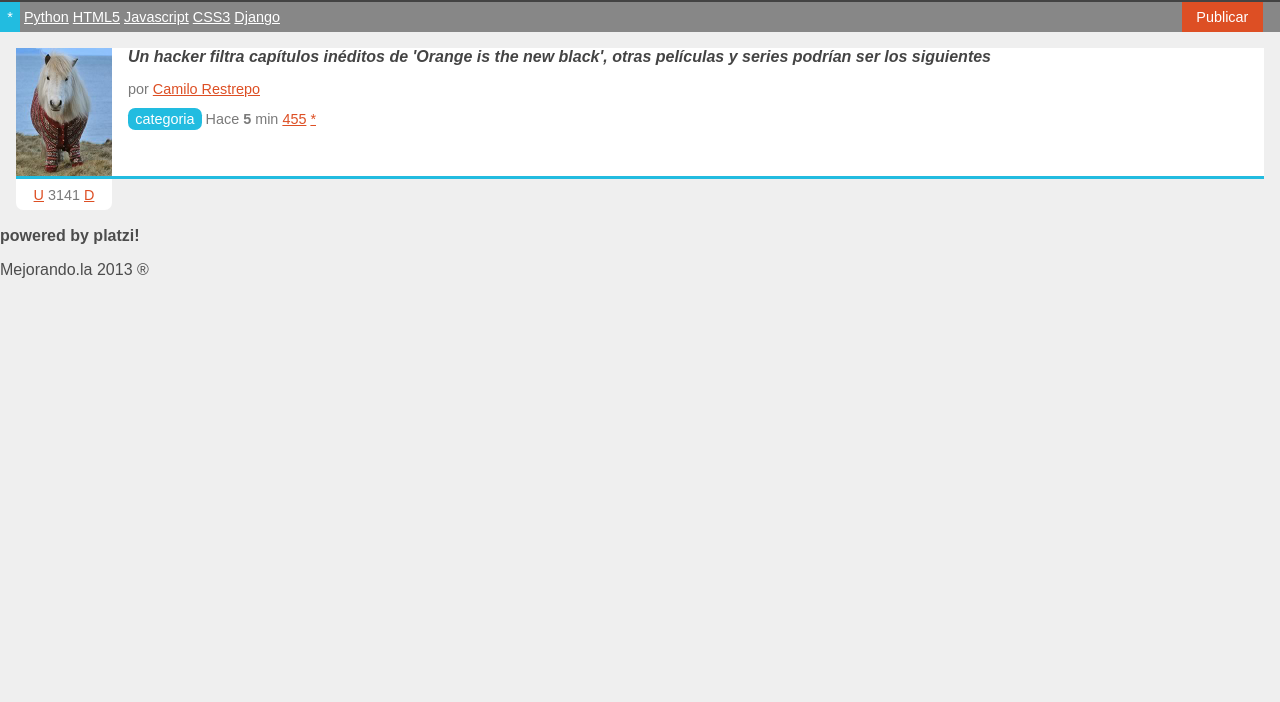
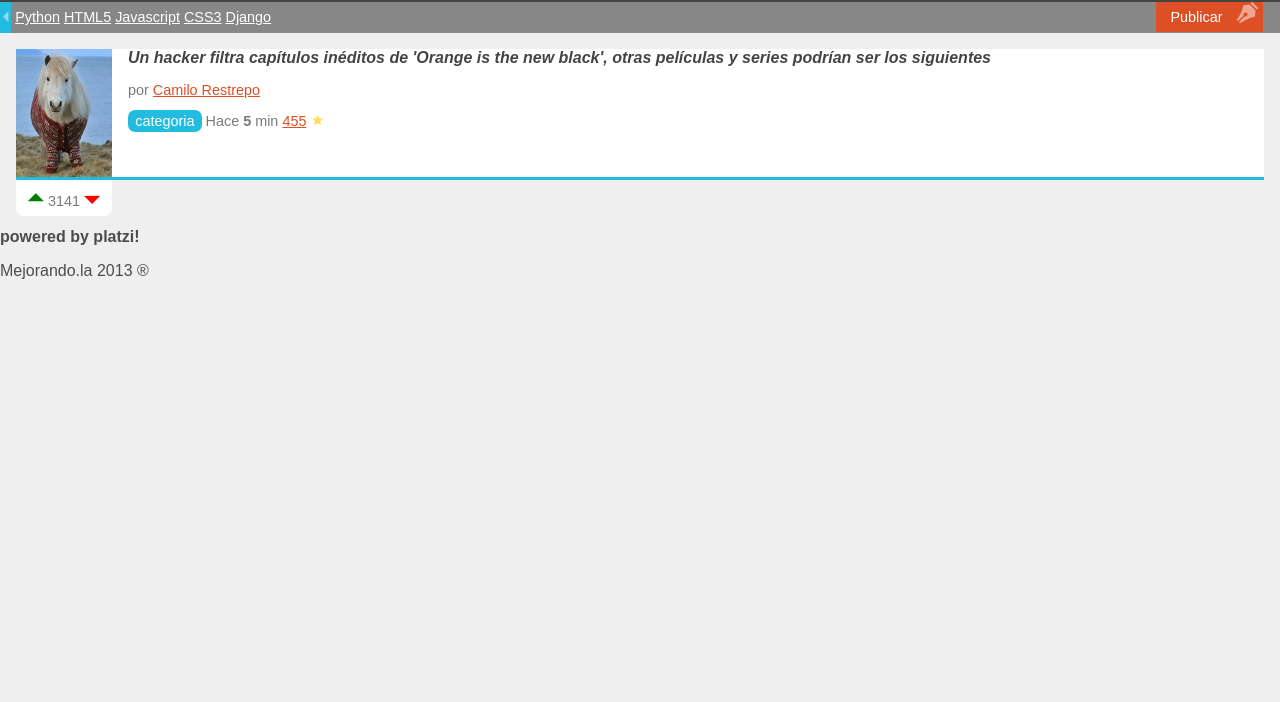
Before and after one commit to R4D4M4NTHYS24/puls3, a plain HTML site: page index.html in a window 1280 px wide. Shown: the part 98-800 px from the top of the page. Drawn offline with Linux system fonts and the light colour scheme.

Commit message:
iconos de tipografia y arreglos multiples de diseño

```diff
--- a/estilos.css
+++ b/estilos.css
@@ -1,3 +1,13 @@
+@font-face {
+  font-family: 'icomoon';
+  src:  url('fonts/icomoon.eot?4f8sjc');
+  src:  url('fonts/icomoon.eot?4f8sjc#iefix') format('embedded-opentype'),
+    url('fonts/icomoon.ttf?4f8sjc') format('truetype'),
+    url('fonts/icomoon.woff?4f8sjc') format('woff'),
+    url('fonts/icomoon.svg?4f8sjc#icomoon') format('svg');
+  font-weight: normal;
+  font-style: normal;
+}
 a{
 	color: #DD4F24;
 }
@@ -41,9 +51,16 @@ header #avatar figcaption
 	background: #22BCE0;
 	float: right;
 	height: 50px;
-	padding: 0 2px;
+	line-height: 50px;
 }
+header #avatar figcaption:after
+{
+	content: "\e906";
+	font-family: "icomoon";
+	font-size: 0.7em;
+	opacity: 0.5;
 
+}
 header #avatar img
 
 {
@@ -81,17 +98,39 @@ nav ul li a
 nav #flechita_nav a
 {
 	background: #22BCE0;
-	padding: 0.5em 0.5em;
+	padding: 0.5em 0.2em;
 	text-decoration: none;
 }
+nav #flechita_nav a:after
+{
+	content: "\e905";
+	font-family: "icomoon";
+	opacity: 0.5;
+}
+
 nav #publicar_nav
 {
+	background: #DD4F24;
 	float: right;
 	margin-right: 0;
+	padding-right: 1.8em;
+	position: relative;
 }
+
+nav #publicar_nav:after
+{
+	color: rgba(255,255,255,0.5);
+	content: "\e908";
+	font-family: "icomoon";
+	font-size: 1.5em;
+	position: absolute;
+	top: 0;
+}
+
 nav #publicar_nav a
 {
-	background: #DD4F24;
+
+	display: inline-block;
 	padding: 0.5em 1em;
 	text-decoration: none;
 }
@@ -112,6 +151,17 @@ nav #publicar_nav a
 {
 	color: #7A7A7A;
 	font-size: 0.9em;
+}
+#contenido .item .datos_item .guardar_item
+{
+	text-decoration: none;
+}
+#contenido .item .datos_item .guardar_item:after
+{
+	color: #FD5;
+	content: "\e903";
+	font-family: "icomoon";
+
 }
 #contenido .item .datos_item .tag_item
 {
@@ -153,3 +203,26 @@ nav #publicar_nav a
 	top: 100%;
 	width: 96px;
 }
+#contenido .item .votacion a
+{
+	text-decoration: none;
+}
+#contenido .item .votacion .down:after,
+#contenido .item .votacion .up:after
+{
+	font-family: "icomoon";
+	font-size: 1.5em;
+	vertical-align: bottom;
+}
+#contenido .item .votacion .down:after
+{
+	color: red;
+	content: "\e906";
+
+}
+#contenido .item .votacion .up:after
+{
+	color: green;
+	content: "\e904";
+
+}
--- a/index.html
+++ b/index.html
@@ -16,14 +16,12 @@
 			atractiva y millonaria</h1>
 		<figure id="avatar">
 			<img src="avatar.jpg" />
-			<figcaption>
-				*
-			</figcaption>
+			<figcaption></figcaption>
 		</figure>
 	</header>
 	<nav>
 		<ul>
-			<li id="flechita_nav"><a href="#">*</a></li>
+			<li id="flechita_nav"><a href="#"></a></li>
 			<li><a href="#">Python</a></li>
 			<li><a href="#">HTML5</a></li>
 			<li><a href="#">Javascript</a></li>
@@ -49,12 +47,12 @@
 				<a class="tag_item" href="#">categoria</a>
 				<span class="fecha_item">Hace <strong>5</strong> min</span>
 				<a class="comentarios_item" href="#">455</a>
-				<a class="guardar_item" href="#">*</a>
+				<a class="guardar_item" href="#"></a>
 			</p>
 			<p class="votacion">
-				<a class="up" href="#">U</a>
+				<a class="up" href="#"></a>
 				3141
-				<a class="down" href="#">D</a>
+				<a class="down" href="#"></a>
 			</p>
 		</article>
 	</section>
```
Also changed, not shown: fonts/icomoon.ttf (added), fonts/icomoon.woff (added), 2 other files.
